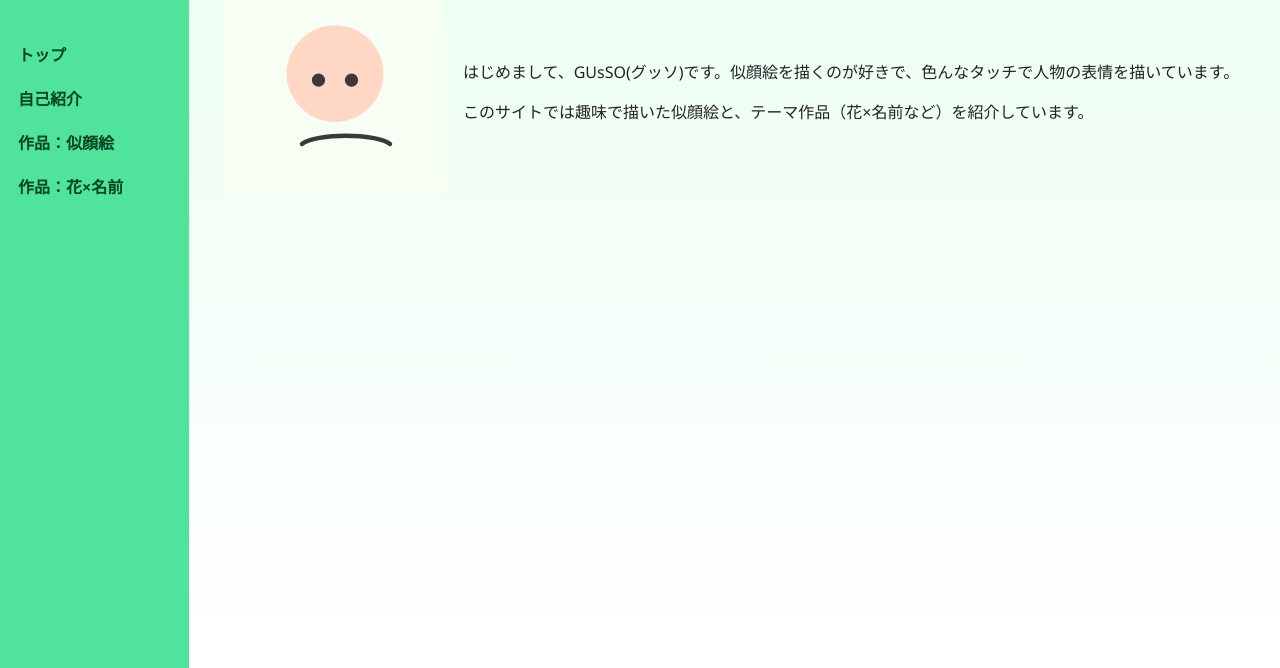
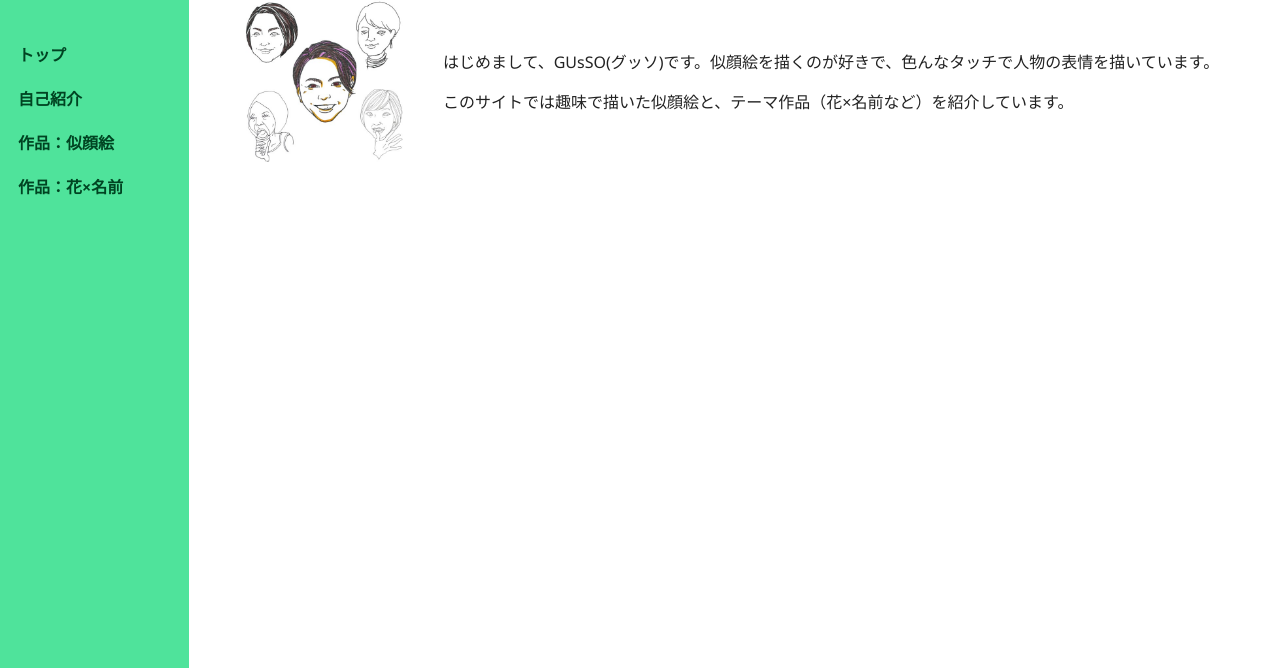
Before and after one commit to chigusa-o/nigaoedana.github.io, a plain HTML site: page about.html in a window 1280 px wide. Shown: the part 132-800 px from the top of the page. Drawn offline with Linux system fonts and the light colour scheme.

Commit message:
プロフィール画像を追加し、背景色を白に統一 Co-authored-by: teruyahirahara <teruyahirahara@users.noreply.github.com>

```diff
--- a/about.html
+++ b/about.html
@@ -22,14 +22,7 @@
     <h2>自己紹介</h2>
     <div class="about-card">
       <div class="portrait">
-        <!-- 自分の似顔絵（サンプルSVG） -->
-        <svg viewBox="0 0 200 200" xmlns="http://www.w3.org/2000/svg">
-          <rect width="100%" height="100%" fill="#f7fff5" rx="16"/>
-          <circle cx="100" cy="86" r="44" fill="#ffd7c4" />
-          <path d="M70 150c12-10 68-10 80 0" stroke="#3a3a3a" stroke-width="4" fill="none" stroke-linecap="round"/>
-          <circle cx="85" cy="92" r="6" fill="#3a3a3a" />
-          <circle cx="115" cy="92" r="6" fill="#3a3a3a" />
-        </svg>
+        <img src="assets/img/自己紹介：顔.jpg" alt="GUSSOのプロフィール写真" class="profile-image">
       </div>
       <div class="about-text">
         <p>はじめまして、GUsSO(グッソ)です。似顔絵を描くのが好きで、色んなタッチで人物の表情を描いています。</p>
--- a/assets/css/style.css
+++ b/assets/css/style.css
@@ -5,8 +5,7 @@ html,body{
 	margin:0;
 	font-family:'Hiragino Kaku Gothic ProN','Meiryo','Segoe UI',system-ui,-apple-system,'Noto Sans JP',sans-serif;
 	color:var(--text);
-	background:linear-gradient(180deg,#eafff0,#ffffff);
-body{display:flex;min-height:100vh;}
+	background:#fff}
 .sidebar{position:fixed;top:0;flex:0 0 5cm;width:var(--sidebar-w);height:100vh;padding:28px 18px;background:var(--accent);color:#043;display:flex;flex-direction:column;gap:18px}
 .sidebar h1{font-size:30px;margin:0 0 40px 0}
 .sidebar nav ul{list-style:none;padding:0;margin:0}
@@ -14,7 +13,7 @@ body{display:flex;min-height:100vh;}
 .sidebar nav a{color:#042;font-weight:600;text-decoration:none}
 .sidebar .sns{margin-top:auto;display:flex;gap:8px}
 .sidebar .sns a{background:#fff;padding:6px 10px;border-radius:8px;text-decoration:none;color:#042;font-weight:700}
-.content{flex:1;margin-left:var(--sidebar-w);padding:36px}
+.content{flex:1;margin-left:var(--sidebar-w);padding:36px;background:#fff}
 .hello{display:flex;width:100%;height:100vh}
 .hello-image-wrapper{flex:1;overflow:hidden}
 .hello-image{width:100%;height:100%;object-fit:cover}
@@ -31,6 +30,7 @@ body{display:flex;min-height:100vh;}
 .card{background:#fff;padding:12px;border-radius:10px;box-shadow:0 6px 12px rgba(0,0,0,0.06);text-align:center}
 .about-page .about-card{display:flex;gap:18px;align-items:center}
 .portrait svg{width:220px;height:auto}
+.profile-image{width: 200px;height: auto;border-radius: 8px;}
 .introduction,.portraits{padding:0 36px;margin-top:36px}
 @media (max-width:800px){
 	/* モバイルではサイドバーを上部にして固定表示にする（スライド中でも表示が消えない） */
```
Also changed, not shown: index.html (+1 -1 lines), assets/img/千草さんp5.jpg (added), assets/img/自己紹介：顔.jpg (added).
